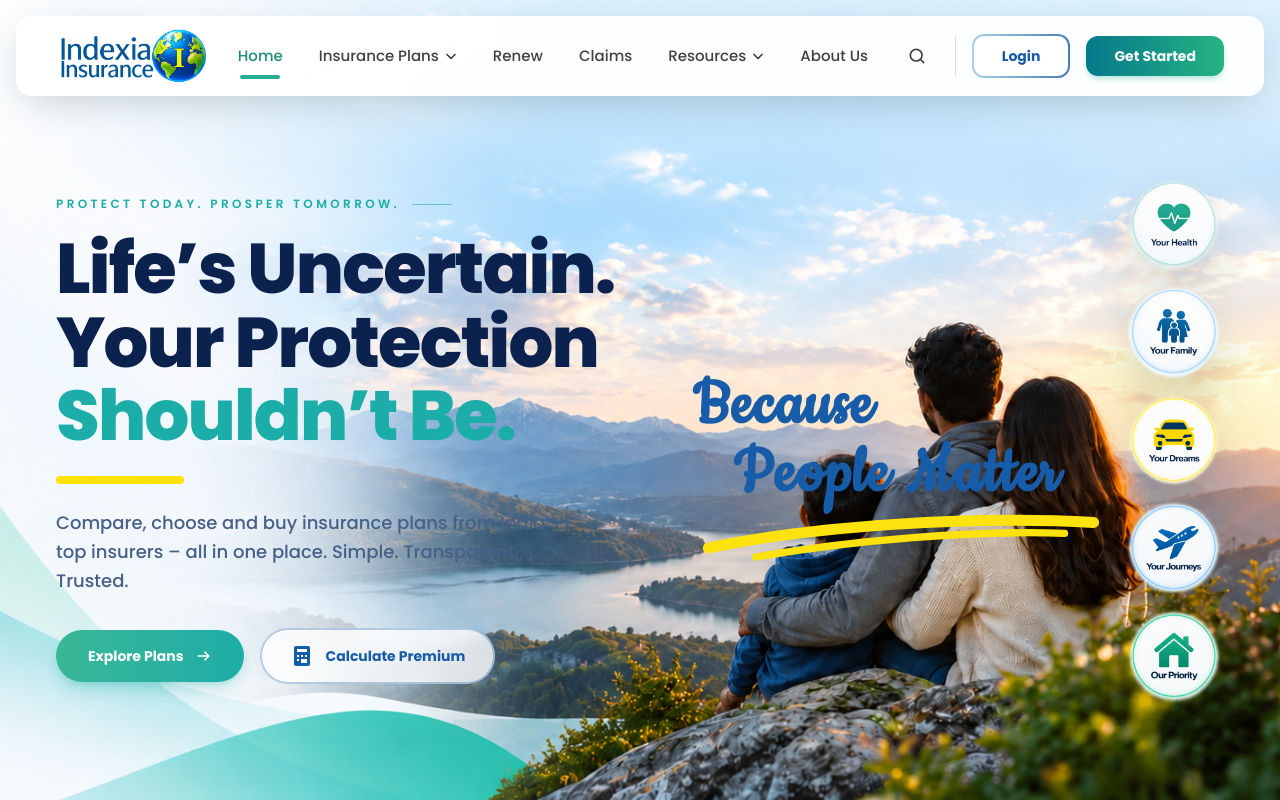
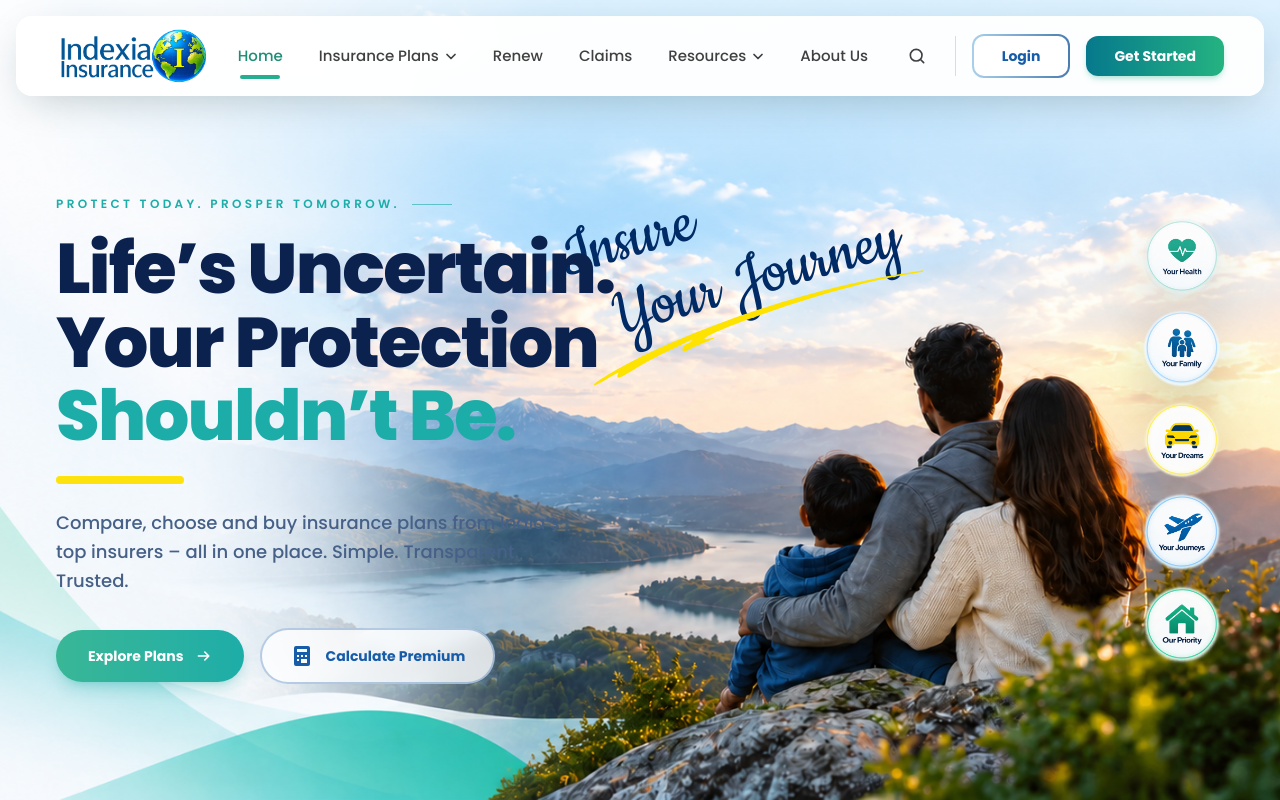
Before and after one commit to tanishavyastv/Indexia-Insurance-Website, a React (Vite) app: page / in a window 1280 px wide. Built offline with nearby package versions, Linux system fonts and the light colour scheme.

Commit message:
script tagline

```diff
--- a/src/components/Hero.tsx
+++ b/src/components/Hero.tsx
@@ -13,33 +13,26 @@ const SIDE_BADGES = [
   { icon: priorityBadge },
 ]
 
-/* Handwritten "Because People Matter" with the gold underline swoosh */
 function ScriptTagline() {
   return (
-    <div className="relative hidden md:block" aria-hidden="true">
-      <p className="font-script text-6xl leading-[0.95] font-bold tracking-wide text-royal lg:text-7xl">
-        Because
+    <div
+      className="pointer-events-none absolute right-[30%] bottom-[60%] z-10 hidden w-max rotate-[-16deg] md:block"
+      aria-hidden="true"
+    >
+      <p className="font-script text-6xl whitespace-nowrap text-script-ink lg:text-7xl">
+        Insure
         <br />
-        <span className="pl-10">People Matter</span>
+        <span className="pl-[0.5em]">Your Journey</span>
       </p>
-      {/* Gold swoosh */}
+
       <svg
-        viewBox="0 0 220 30"
-        className="absolute left-2 w-100 text-gold"
-        fill="none"
+        viewBox="0 0 347.6 31.7"
+        className="absolute left-[-1%] top-[94%] w-[105%] text-marker"
         aria-hidden="true"
       >
         <path
-          d="M4 22 C 60 10, 150 4, 216 8"
-          stroke="currentColor"
-          strokeWidth="6"
-          strokeLinecap="round"
-        />
-        <path
-          d="M30 27 C 80 18, 150 12, 200 14"
-          stroke="currentColor"
-          strokeWidth="4"
-          strokeLinecap="round"
+          d="M346.3,11.6C260.5,0 173.4,0.8 87.5,11.8C66.1,14.5 44.5,18.1 23.7,23.3C18.8,24.6 3.1,28.4 0,31.1C0.5,31.3 0.2,31.7 1.1,31.7C5.9,31.6 20.8,26.6 27.4,25.8C26.5,27.3 25,28 25.2,30.1C25.8,30.5 26,30.9 26.8,30.9C30.2,31.1 43.6,26.9 47.7,25.9C63.1,21.9 78.7,19.3 94.3,16.8C98.5,16 102.9,14.4 107.1,15C104,18.2 94.3,16.1 94.9,23C97.3,24.9 100.6,23.4 103.4,22.8C108,21.9 126.5,20.4 128.8,19C125.7,18 121.5,19 118.8,17.2C122.7,14.1 153.8,11.5 160.6,11C199.8,8 237.5,6.4 276.9,7.6C292.7,8.1 308.5,9 324.3,10.5C330.3,11.1 336.2,11.9 342.2,12.4C343,12.4 347.5,12.9 347.6,12.3C347.6,11.8 346.5,11.8 346.3,11.6Z"
+          fill="currentColor"
         />
       </svg>
     </div>
@@ -51,7 +44,7 @@ function SideRail() {
   return (
     <ul className="hidden flex-col gap-2 lg:flex" aria-label="What we protect">
       {SIDE_BADGES.map(({ icon}) => (
-          <img src={icon} alt="" className="size-25 drop-shadow-2xl" loading="lazy" />
+          <img src={icon} alt="" className="size-21 drop-shadow-2xl" loading="lazy" />
       ))}
     </ul>
   )
@@ -70,9 +63,12 @@ function Hero() {
         {/* Soft fade at the top for the icon rail */}
         <div className="absolute inset-x-0 top-0 h-60 hidden bg-linear-to-b from-white/70 to-transparent lg:block" />
 
+        {/* Script tagline — pinned to the hero at the mock's position (see ScriptTagline) */}
+        <ScriptTagline />
+
         {/* Content */}
         <div className="relative z-10 flex min-h-svh flex-col justify-between px-6 pt-28 pb-10 lg:px-14 lg:pt-32 lg:pb-12">
-          <div className="grid flex-1 items-center gap-10 lg:grid-cols-[1.05fr_auto_auto] lg:gap-16">
+          <div className="grid flex-1 items-center gap-10 lg:grid-cols-[1.05fr_auto] lg:gap-16">
             {/* Copy column */}
             <div className="max-w-xl">
               <p className="flex items-center gap-3 text-xs font-semibold tracking-[0.28em] text-teal uppercase">
@@ -127,9 +123,6 @@ function Hero() {
               </div>
             </div>
 
-            {/* Script tagline */}
-            <ScriptTagline />
-
             {/* Icon rail */}
             <SideRail />
           </div>
```
